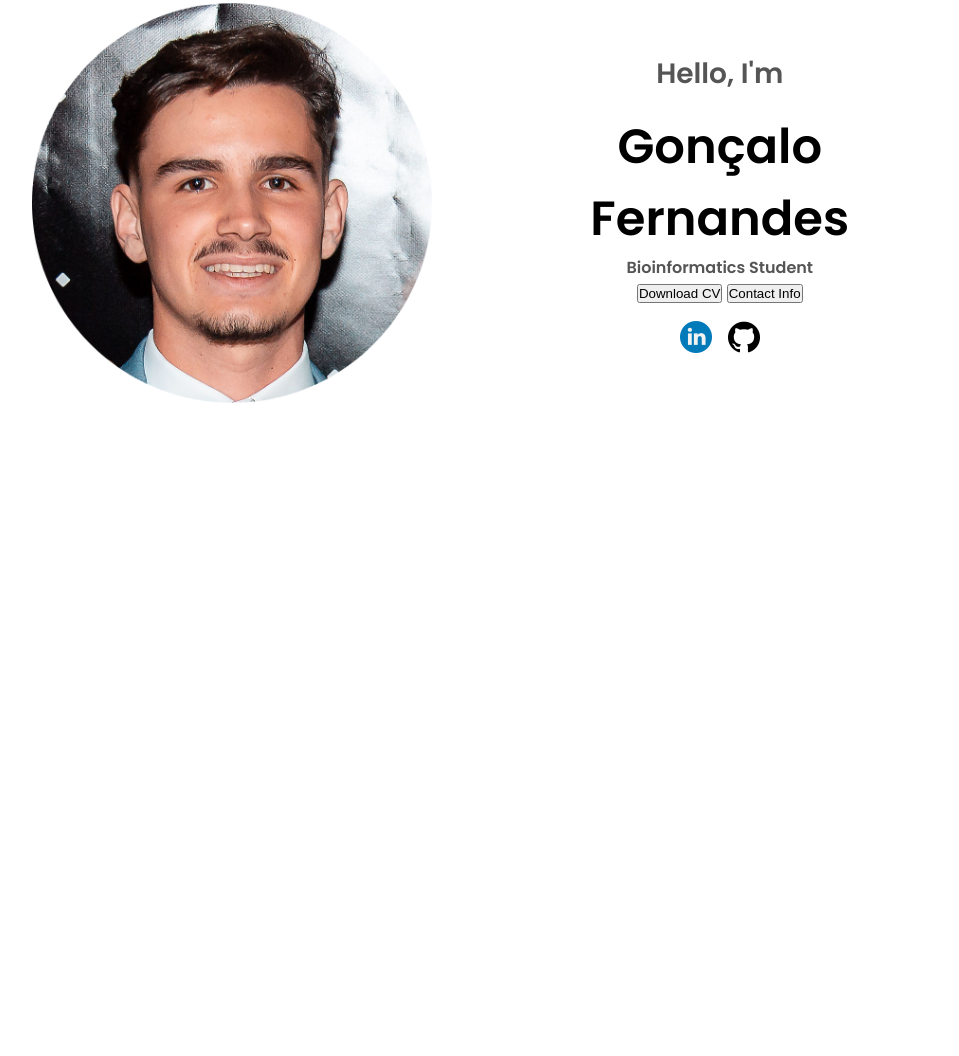
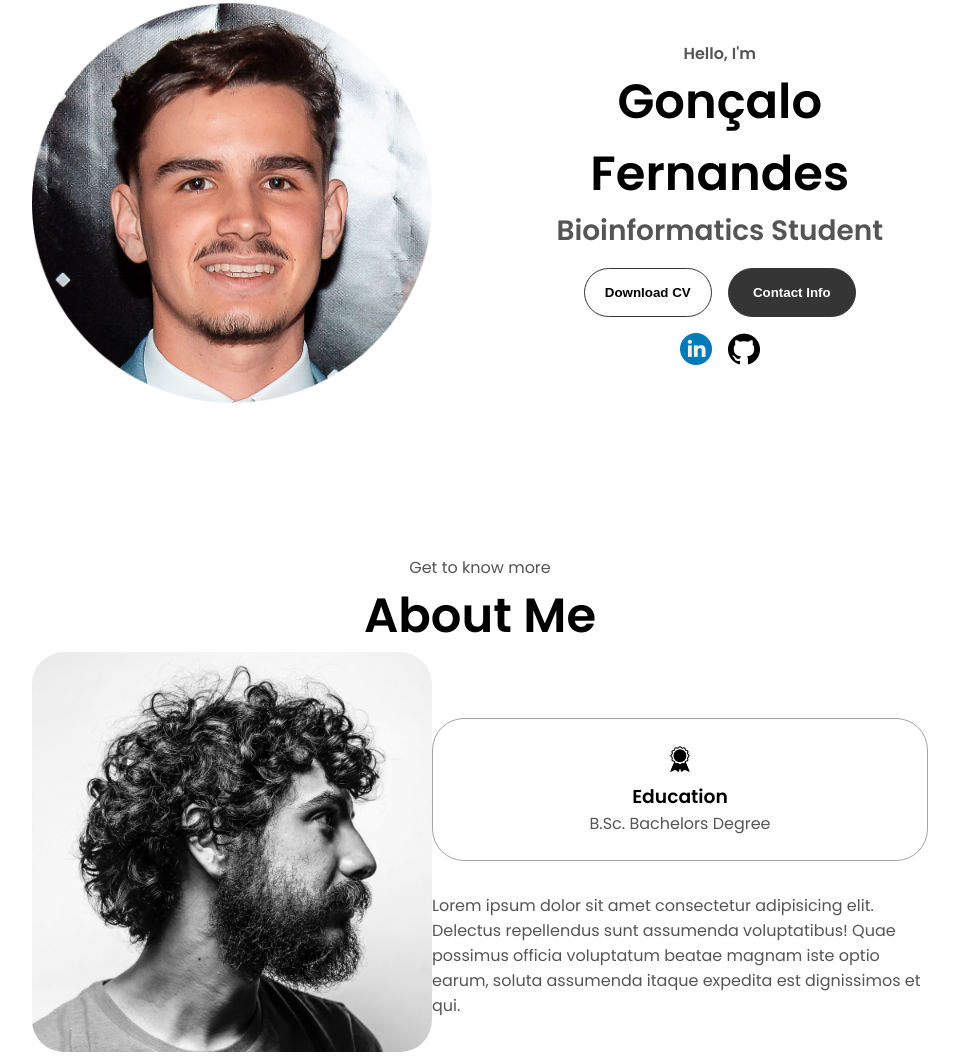
Before and after one commit to goncalof21/portfolio-project, a plain HTML site: page index.html in a window 1280 px wide. Shown: the part 253-1309 px from the top of the page, without its empty margins (160-1119 px from the left). Before the commit the page ends 800 px from the top, so only its background shows below. Drawn offline with Linux system fonts and the light colour scheme.

Commit message:
Added About Me section, + styles

```diff
--- a/index.html
+++ b/index.html
@@ -73,6 +73,47 @@
             </div>
         </div>
     </section>
+    <section id="about">
+        <p class="section__text__p1">Get to know more</p>
+        <h1 class="title">About Me</h1>
+        <div class="section-container">
+            <div class="section__pic-container">
+                <img
+                    src="./images/about-pic.png"
+                    alt="Profile picture"
+                    class="about-pic"
+                />
+            </div>
+            <div class="about-details-container">
+                <div class="about-containers">
+                    <div class="details-container">
+                        <img
+                            src="./images/experience.png"
+                            alt="Experience icon"
+                            class="icon"
+                        />
+                        <h3>Education</h3>
+                        <p>B.Sc. Bachelors Degree<br /></p>
+                    </div>
+                </div>
+                <div class="text-container">
+                    <p>
+                        Lorem ipsum dolor sit amet consectetur adipisicing
+                        elit. Delectus repellendus sunt assumenda voluptatibus!
+                        Quae possimus officia voluptatum beatae magnam iste
+                        optio earum, soluta assumenda itaque expedita est
+                        dignissimos et qui.
+                    </p>
+                </div>
+            </div>
+        </div>
+        <img
+            src="./images/arrow.png"
+            alt="Arrow icon"
+            class="icon arrow"
+            onclick="location.href='./#activities'"
+        />
+    </section>
     <script src="script.js"></script>
 </body>
 </html>
--- a/style.css
+++ b/style.css
@@ -171,7 +171,7 @@ section {
     text-align: center;
 }
 
-.section__text__p1 {
+.section__text__p2 {
     font-size: 1.75rem;
     margin-bottom: 1rem;
 }
@@ -192,3 +192,84 @@ section {
     cursor: pointer;
     height: 2rem;
 }
+
+.btn-container {
+    display: flex;
+    justify-content: center;
+    gap: 1rem;
+}
+
+.btn {
+    font-weight: 600;
+    transition: all 300ms ease;
+    padding: 1rem;
+    width: 8rem;
+    border-radius: 2rem;
+}
+
+.btn-color-1, .btn-color-2 {
+    border: rgb(53, 53, 53) 0.1rem solid;
+}
+
+.btn-color-1:hover, .btn-color-2:hover {
+    cursor: pointer;
+}
+.btn-color-1, .btn-color-2:hover {
+    background: rgb(53, 53, 53);
+    color: white;
+}
+
+.btn-color-1:hover {
+    background: rgb(0, 0, 0);
+}
+
+.btn-color-2 {
+    background: none;
+}
+
+.btn-color-2:hover {
+    border: rgb(255, 255, 255) 0.1rem solid;
+}
+
+.btn-container {
+    gap: 1rem;
+}
+
+#about {
+    position: relative;
+}
+
+.about-containers {
+    gap: 2rem;
+    margin-bottom: 2rem;
+    margin-top: 2rem;
+}
+
+.about-details-container {
+    justify-content: center;
+    flex-direction: column;
+}
+
+.about-containers, .about-details-container {
+    display: flex;
+}
+
+.about-pic {
+    border-radius: 2rem;
+}
+
+.arrow {
+    position: absolute;
+    right: -5rem;
+    bottom: 2.5rem;
+}
+
+.details-container {
+    padding: 1.5rem;
+    flex: 1;
+    background: white;
+    border-radius: 2rem;
+    border: rgb(53, 53, 53) 0.1rem solid;
+    border-color: rgb(163, 163, 163);
+    text-align: center;
+}
```
Also changed, not shown: images/about-pic.png (added), images/arrow.png (added), images/checkmark.png (added), images/education.png (added), images/email.png (added), images/experience.png (added).
